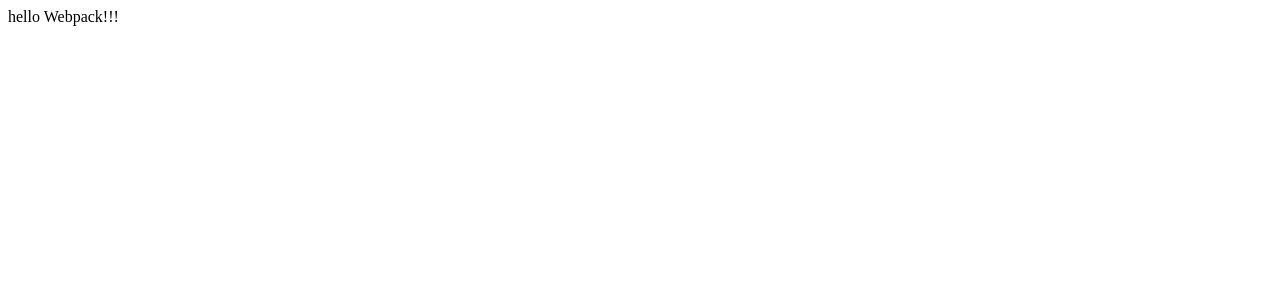
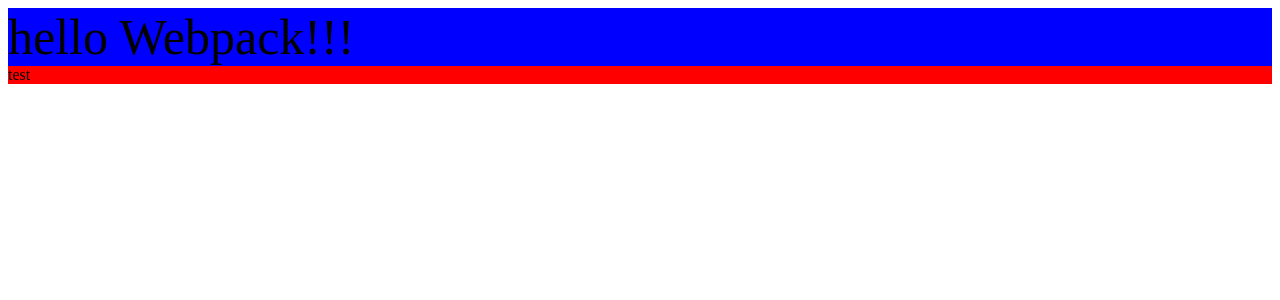
Before and after one commit to joon623/react-webpack, a React app: page / in a window 1280 px wide. Shown: the top 300 px of the page. Built offline with nearby package versions, Linux system fonts and the light colour scheme.

Commit message:
Add: css-loader, style-loader

```diff
--- a/package.json
+++ b/package.json
@@ -15,14 +15,17 @@
     "@babel/preset-env": "^7.16.11",
     "@babel/preset-react": "^7.16.7",
     "babel-loader": "^8.2.3",
+    "css-loader": "^6.5.1",
     "html-loader": "^3.1.0",
     "html-webpack-plugin": "^5.5.0",
+    "style-loader": "^3.3.1",
     "webpack": "^5.67.0",
     "webpack-cli": "^4.9.2",
     "webpack-dev-server": "^4.7.3"
   },
   "dependencies": {
     "react": "^17.0.2",
-    "react-dom": "^17.0.2"
+    "react-dom": "^17.0.2",
+    "styled-components": "^5.3.3"
   }
 }
--- a/src/App.js
+++ b/src/App.js
@@ -1,7 +1,19 @@
 import React from "react";
+import styled from "styled-components";
+import "./app.css";
 
 function App() {
-  return <div>hello Webpack!!!</div>;
+  return (
+    <>
+      <Div className="app">hello Webpack!!!</Div>
+      <div className="test">test</div>
+    </>
+  );
 }
 
 export default App;
+
+const Div = styled.div`
+  font-size: 50px;
+  background-color: blue;
+`;
--- /dev/null
+++ b/src/app.css
@@ -0,0 +1,3 @@
+.test {
+  background-color: red;
+}
--- a/webpack.config.js
+++ b/webpack.config.js
@@ -1,5 +1,6 @@
 const path = require("path");
 const HtmlWebpackPlugin = require("html-webpack-plugin");
+const MiniCssExtractPlugin = require("mini-css-extract-plugin");
 const port = process.env.PORT || 3000;
 
 module.exports = {
@@ -25,17 +26,21 @@
           loader: "babel-loader",
         },
       },
-      // {
-      //   test: /\.html$/,
-      //   use: [
-      //     {
-      //       loader: "html-loader",
-      //       options: {
-      //         minimize: true,
-      //       },
-      //     },
-      //   ],
-      // },
+      {
+        test: /\.html$/,
+        use: [
+          {
+            loader: "html-loader",
+            options: {
+              minimize: true,
+            },
+          },
+        ],
+      },
+      {
+        test: /\.css$/i,
+        use: ["style-loader", "css-loader"],
+      },
     ],
   },
 
```
Also changed, not shown: 3 other files (tests, documents, lock files or other folders).
